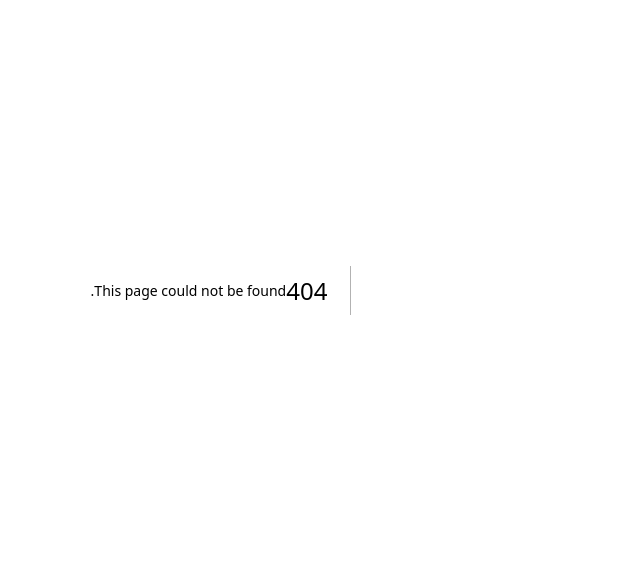
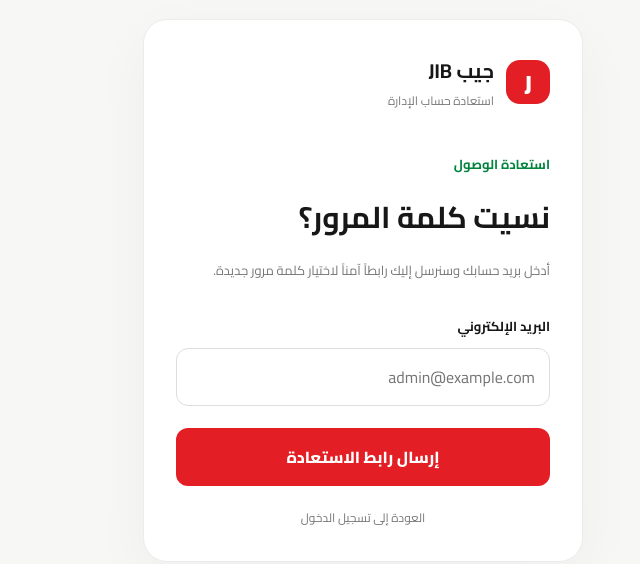
Before and after one commit to hatimsawad/jib-delivery, a Next.js app in the folder apps/admin/: page /login/forgot-password in a window 1280 px wide. Before the commit this address had no page. Shown: the part 110-674 px from the top of the page, without its empty margins (451-1091 px from the left). Built offline with nearby package versions, Linux system fonts and the light colour scheme.

Commit message:
Add secure admin password recovery flow

```diff
--- /dev/null
+++ b/apps/admin/app/login/forgot-password/page.tsx
@@ -0,0 +1,14 @@
+import ForgotPasswordForm from "../forgot-password-form";
+
+export default function ForgotPasswordPage() {
+  return <main className="login-shell">
+    <section className="login-card">
+      <div className="login-brand"><span className="mark">J</span><div><strong>جيب JIB</strong><small>استعادة حساب الإدارة</small></div></div>
+      <p className="eyebrow">استعادة الوصول</p>
+      <h1>نسيت كلمة المرور؟</h1>
+      <p className="login-copy">أدخل بريد حسابك وسنرسل إليك رابطاً آمناً لاختيار كلمة مرور جديدة.</p>
+      <ForgotPasswordForm />
+      <a className="back-link" href="/login">العودة إلى تسجيل الدخول</a>
+    </section>
+  </main>;
+}
```
